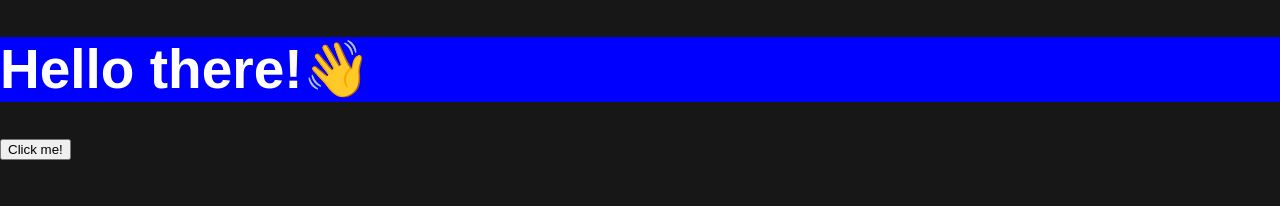
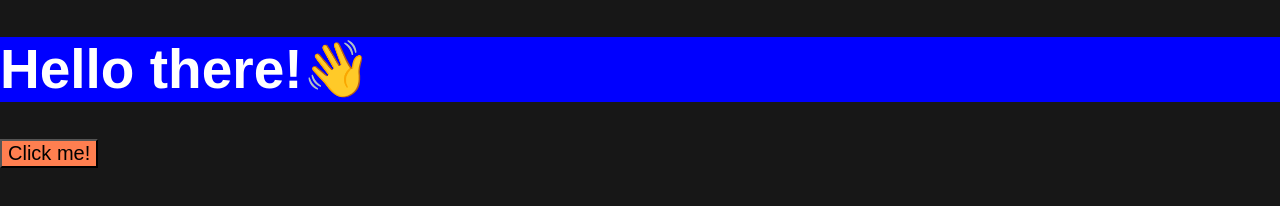
Before and after one commit to MrMenace626/MrMenace626sWebsite, a plain HTML site: page index.html in a window 1280 px wide. Drawn offline with Linux system fonts and the light colour scheme.

Commit message:
Update style.css

```diff
--- a/style.css
+++ b/style.css
@@ -8,3 +8,7 @@ body {
   color: white;
   background-color: blue;
 }
+.button {
+  font-size: 20px;
+  background-color: coral;
+}
```
